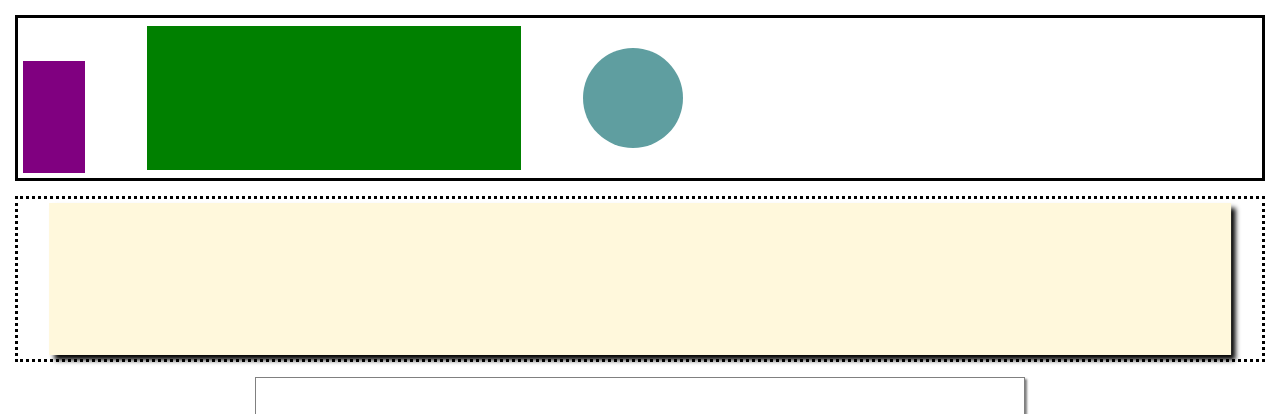
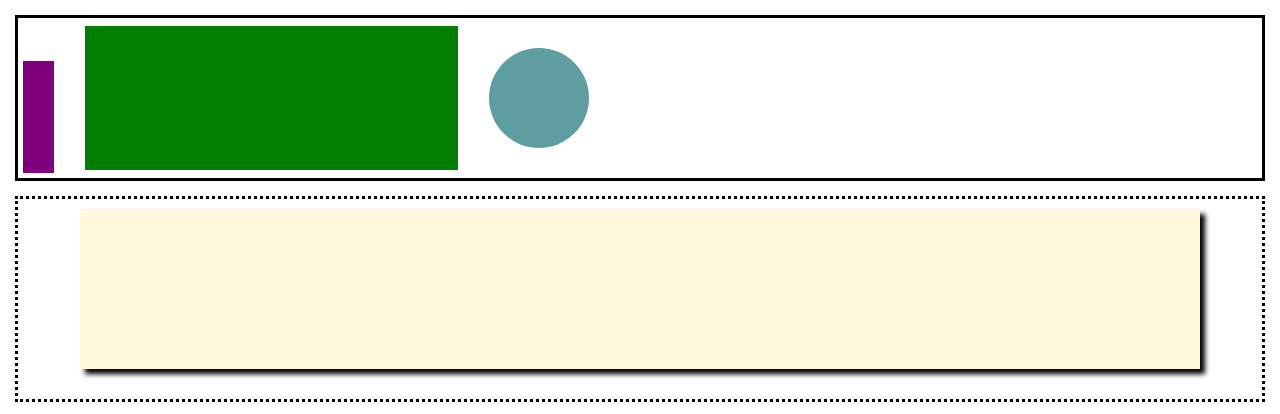
Before and after one commit to jerahmeelwilson/html_css_2, a plain HTML site: page html-css-2/drill-2/index.html in a window 1280 px wide. Shown: the top 414 px of the page. Drawn offline with Linux system fonts and the light colour scheme.

Commit message:
Added some changes

```diff
--- a/html-css-2/drill-2/index.css
+++ b/html-css-2/drill-2/index.css
@@ -6,11 +6,11 @@
 }
 
 #purple-box {
-  width: 5%;
+  width: 2.5%;
   height: 70%;
   background-color: purple;
   margin: 5px;
-  margin-right: 5%;
+  margin-right: 2.5%;
   box-sizing: border-box;
   align-self: flex-end;
 }
@@ -20,7 +20,7 @@
   height: 90%;
   background-color: green;
   align-self: center;
-  margin-right: 5%;
+  margin-right: 2.5%;
   box-sizing: border-box;
 }
 #blue-circle {
@@ -32,21 +32,18 @@
 }
 
 #box_2 {
-  height: 20vh;
+  height: 25vh;
   margin: 15px;
   border: 3px dotted black;
-  position: relative;
+  display: flex;
 }
 
 #inner_box {
-  width: 95%;
-  height: 95%;
+  width: 90%;
+  height: 80%;
   box-sizing: border-box;
   background-color: cornsilk;
-  position: absolute;
-  top: 50%;
-  left: 50%;
-  transform: translate(-50%, -50%);
+  margin: 10px auto;
   box-shadow: 5px 5px 5px black;
 }
 
```
